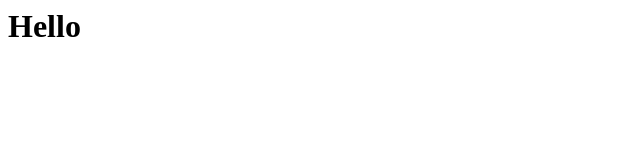
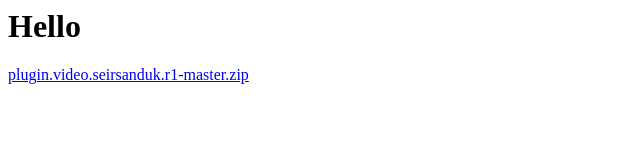
Before and after one commit to stamentemp/test, a plain HTML site: page index.html in a window 1280 px wide. Shown: the whole page, without its empty margins (0-640 px from the left). Drawn offline with Linux system fonts and the light colour scheme.

Commit message:
Update index.html

```diff
--- a/index.html
+++ b/index.html
@@ -1 +1,3 @@
 <h1>Hello</h1>
+
+<a href=plugin.video.seirsanduk.r1-master.zip>plugin.video.seirsanduk.r1-master.zip
```
